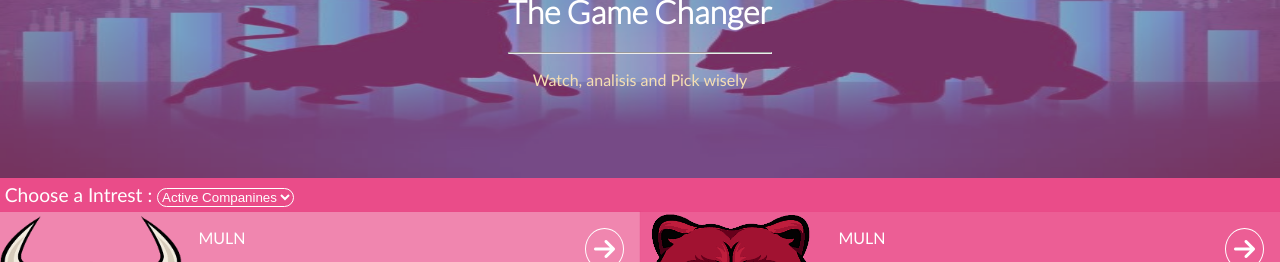
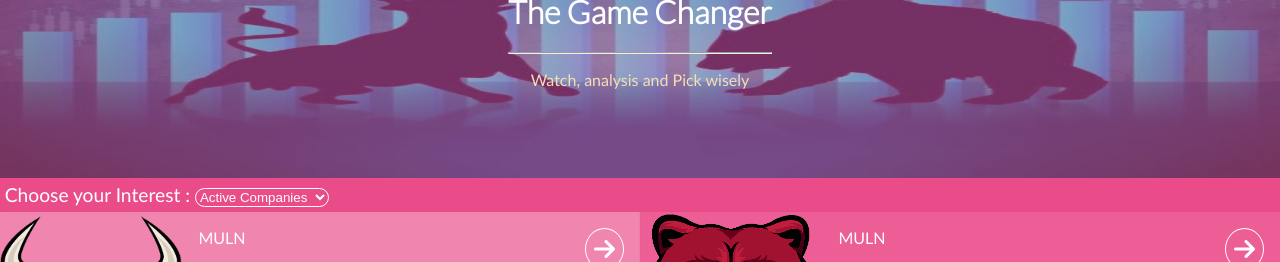
Before and after one commit to PowerLevel9000/stock-market, a React (Create React App) app: page / in a window 1280 px wide. Shown: the part 198-460 px from the top of the page. Built offline with nearby package versions, Linux system fonts and the light colour scheme; no server answers.

Commit message:
Typos Fixed And Spell Checks

```diff
--- a/src/components/BalanceSheet.jsx
+++ b/src/components/BalanceSheet.jsx
@@ -23,11 +23,11 @@ const BalanceSheet = () => {
       <NavigationButton />
       <TopBanner />
       <hr />
-      <h1>BalanceSheet Format Under Contruction</h1>
+      <h1>BalanceSheet Format Under Construction</h1>
       <TableWrap>
         <tr>
           <th>Parameter</th>
-          <th>Vlaue</th>
+          <th>Value</th>
         </tr>
         {data}
       </TableWrap>
--- a/src/components/Details.jsx
+++ b/src/components/Details.jsx
@@ -116,7 +116,7 @@ const Details = () => {
                 {details[0].lastDiv}
               </span>
               <hr />
-              <a href={details[0].website} target="_blank" rel="noreferrer">Companay official Website</a>
+              <a href={details[0].website} target="_blank" rel="noreferrer">Company official Website</a>
               <hr />
               <div className="guide">
                 <Link to="/details/full-details">
--- a/src/components/FullDetails.jsx
+++ b/src/components/FullDetails.jsx
@@ -36,7 +36,7 @@ const FullDetails = () => {
       <TableWrap className="full details">
         <tr>
           <th>Parameter</th>
-          <th>Vlaue</th>
+          <th>Value</th>
         </tr>
         {detailsRow}
       </TableWrap>
@@ -48,10 +48,6 @@ const FullDetailsWrap = styled.div`
   h2 {
     text-align: center;
   }
-
-  table {
-
-  }
 `;
 
 export default FullDetails;
--- a/src/components/Home.jsx
+++ b/src/components/Home.jsx
@@ -32,11 +32,11 @@ const Home = () => {
         <Carousel />
       </div>
       <label htmlFor="filter">
-        Choose a Intrest :
+        Choose your Interest :
         {' '}
         <select value={type} onChange={(e) => dispatch(setMatricsType(e.target.value))} name="filter" id="filter">
-          <option value="ActiveCompany">Active Companines</option>
-          <option value="TopLosser">Top Lossers Today</option>
+          <option value="ActiveCompany">Active Companies</option>
+          <option value="TopLosser">Top Losers Today</option>
           <option value="TopGainer">Top Gainers Today</option>
         </select>
       </label>
--- a/src/components/featureComponets/Carousel.jsx
+++ b/src/components/featureComponets/Carousel.jsx
@@ -24,7 +24,7 @@ const Carousel = () => {
             The Game Changer
           </h1>
           <hr />
-          <p>Watch, analisis and Pick wisely </p>
+          <p>Watch, analysis and Pick wisely </p>
         </div>
       </div>
       <img src={images[currentIndex]} alt="carousel" />
--- a/src/redux/blalanceSheet/blalanceSheetSlice.js
+++ b/src/redux/blalanceSheet/blalanceSheetSlice.js
@@ -5,7 +5,7 @@ const querry = '?limit=5&apikey=868f9e97f8723a6742f3ae0b41dad29a';
 // const symbol = 'GLS'
 
 const initialState = {
-  // placeholder Data in case aplincation breake due to limitated requests
+  // placeholder Data in case application break due to limited requests
   blalanceSheet: [
     {
       date: '2001-09-24',
--- a/src/redux/details/details.js
+++ b/src/redux/details/details.js
@@ -10,7 +10,7 @@ export const getCompanyDetails = createAsyncThunk('details/getCompanyDetails', a
 });
 
 const initialState = {
-  // placeholder Data in case aplincation breake due to limitated requests
+  // placeholder Data in case application break due to limited requests
   details: [
     {
       symbol: 'AAPL',
--- a/src/redux/home/homeSlice.js
+++ b/src/redux/home/homeSlice.js
@@ -5,7 +5,7 @@ const topGainer = 'https://financialmodelingprep.com/api/v3/stock_market/gainers
 const topLosser = 'https://financialmodelingprep.com/api/v3/stock_market/losers?apikey=868f9e97f8723a6742f3ae0b41dad29a ';
 
 const initialState = {
-  // placeholder Data in case aplincation breake due to limitated requests
+  // placeholder Data in case application break due to Limited requests
   matrics: [
     {
       symbol: 'MULN', name: 'Mullen Automotive, Inc.', price: 0.141, status: 0.009, statusPercentage: 6.8182,
```
Also changed, not shown: 1 other file (tests, documents, lock files or other folders).
